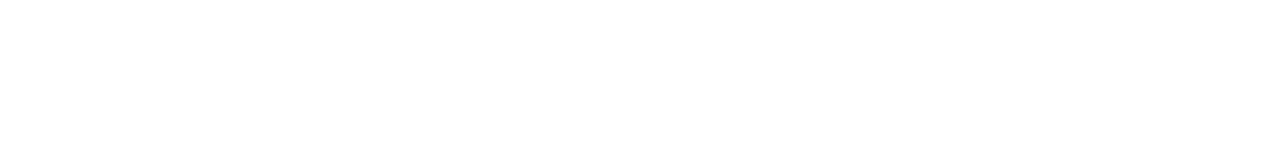
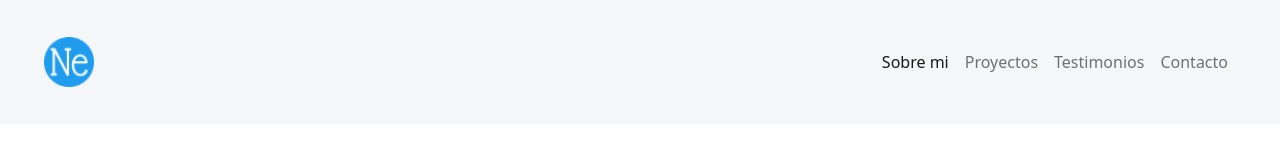
Before and after one commit to NelsonOrtizLeal/AprendeBootStrap5, a plain HTML site: page index.html in a window 1280 px wide. Drawn offline with nearby package versions, Linux system fonts and the light colour scheme.

Commit message:
Update: creacion de la barra de navegacion

```diff
--- a/index.html
+++ b/index.html
@@ -1,5 +1,5 @@
 <!DOCTYPE html>
-<html lang="en">
+<html lang="es">
 
 <head>
     <!-- Metadatos -->
@@ -9,17 +9,48 @@
     <meta name="keywords" content="HTML, CSS, JavaScript, Bootstrap, React">
     <meta name="viewport" content="width=device-width, initial-scale=1.0" />
     <!-- favicon -->
-     <link rel="icon" href="image/favicon.ico" type="image/x-icon">
+    <link rel="icon" href="image/favicon.ico" type="image/x-icon">
     <!-- Bootstrap CSS -->
     <link href="https://cdn.jsdelivr.net/npm/bootstrap@5.0.2/dist/css/bootstrap.min.css" rel="stylesheet"
         integrity="sha384-EVSTQN3/azprG1Anm3QDgpJLIm9Nao0Yz1ztcQTwFspd3yD65VohhpuuCOmLASjC" crossorigin="anonymous" />
     <!-- Bootstrap Icon -->
     <link rel="stylesheet" href="https://cdn.jsdelivr.net/npm/bootstrap-icons@1.11.3/font/bootstrap-icons.min.css">
+    <!-- Estilo propio -->
+    <link rel="stylesheet" href="style.css">
     <!-- Titulo -->
     <title>Portafolio - Proyecto de Bootstrap</title>
 </head>
 
 <body>
+    <!-- Barra de Navegación -->
+    <nav class="navbar navbar-expand-md navbar-light">
+        <div class="container-fluid">
+            <button class="navbar-toggler" type="button" data-bs-toggle="collapse" data-bs-target="#navbar-toggler"
+                aria-controls="navbar-toggler" aria-expanded="false" aria-label="Toggle navigation">
+                <span class="navbar-toggler-icon"></span>
+            </button>
+            <div class="collapse navbar-collapse" id="navbar-toggler">
+                <a class="navbar-brand" href="#">
+                    <img src="image/favicon.ico" alt="Logo de la pagina web" width="50px">
+                </a>
+                <ul class="navbar-nav d-flex justify-content-center align-items-center">
+                    <li class="nav-item">
+                        <a class="nav-link active" aria-current="page" href="#">Sobre mi</a>
+                    </li>
+                    <li class="nav-item">
+                        <a class="nav-link" href="#">Proyectos</a>
+                    </li>
+                    <li class="nav-item">
+                        <a class="nav-link" href="#">Testimonios</a>
+                    </li>
+                    <li class="nav-item">
+                        <a class="nav-link" href="#">Contacto</a>
+                    </li>
+                </ul>
+            </div>
+        </div>
+    </nav>
+
     <!-- Bootstrap JS -->
     <script src="https://cdn.jsdelivr.net/npm/bootstrap@5.0.2/dist/js/bootstrap.bundle.min.js"
         integrity="sha384-MrcW6ZMFYlzcLA8Nl+NtUVF0sA7MsXsP1UyJoMp4YLEuNSfAP+JcXn/tWtIaxVXM"
--- /dev/null
+++ b/style.css
@@ -0,0 +1,17 @@
+/* Barra de navegacion */
+.navbar {
+    padding: 2rem;
+    background-color: #f5f6f7;
+}
+
+.navbar-collapse{
+    align-items: center;
+    justify-content: space-between;
+}
+
+/* Media query para ocultar la imagen del logo */
+@media screen and (max-width: 767px){
+    .navbar-brand{
+        display: none;
+    }
+}
```
